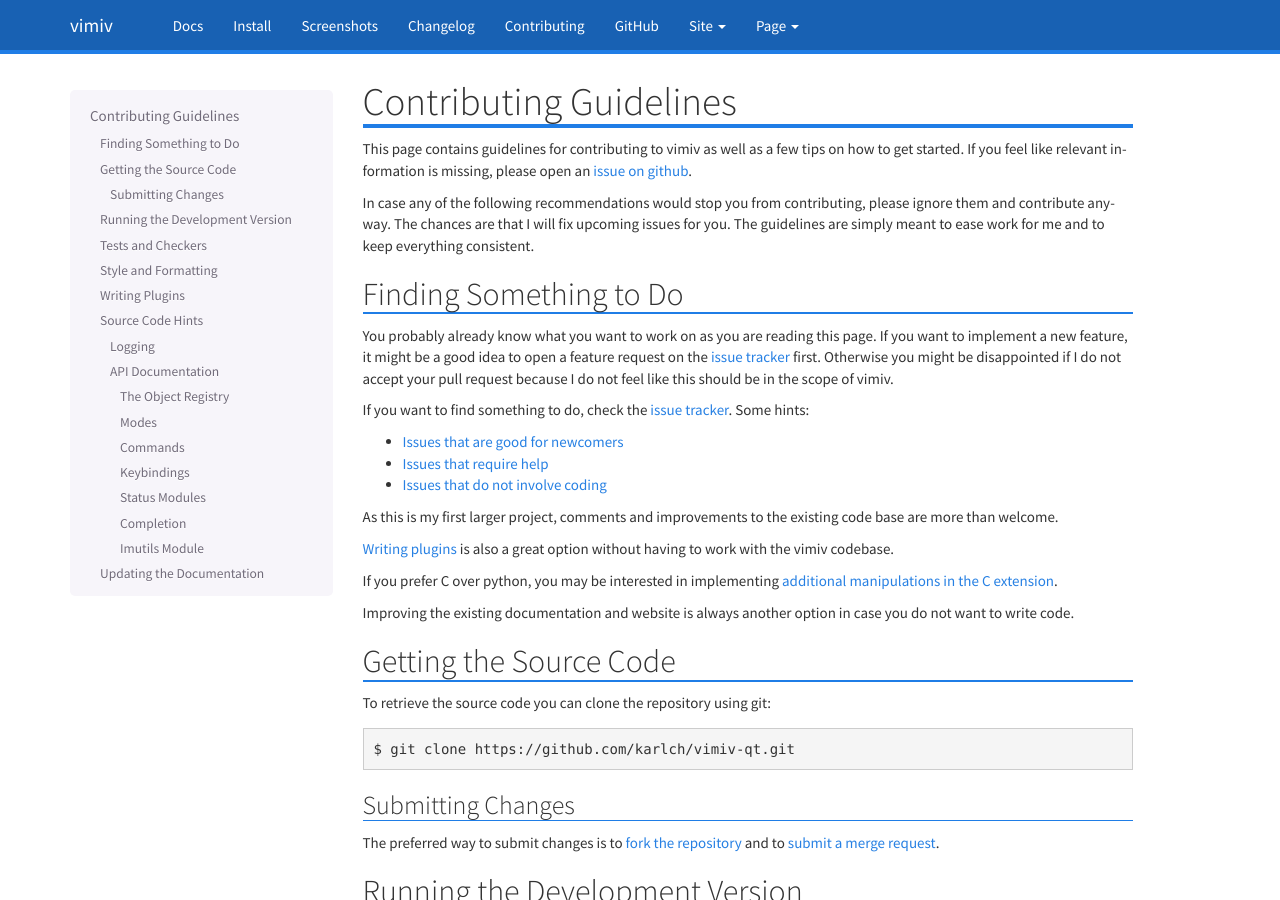
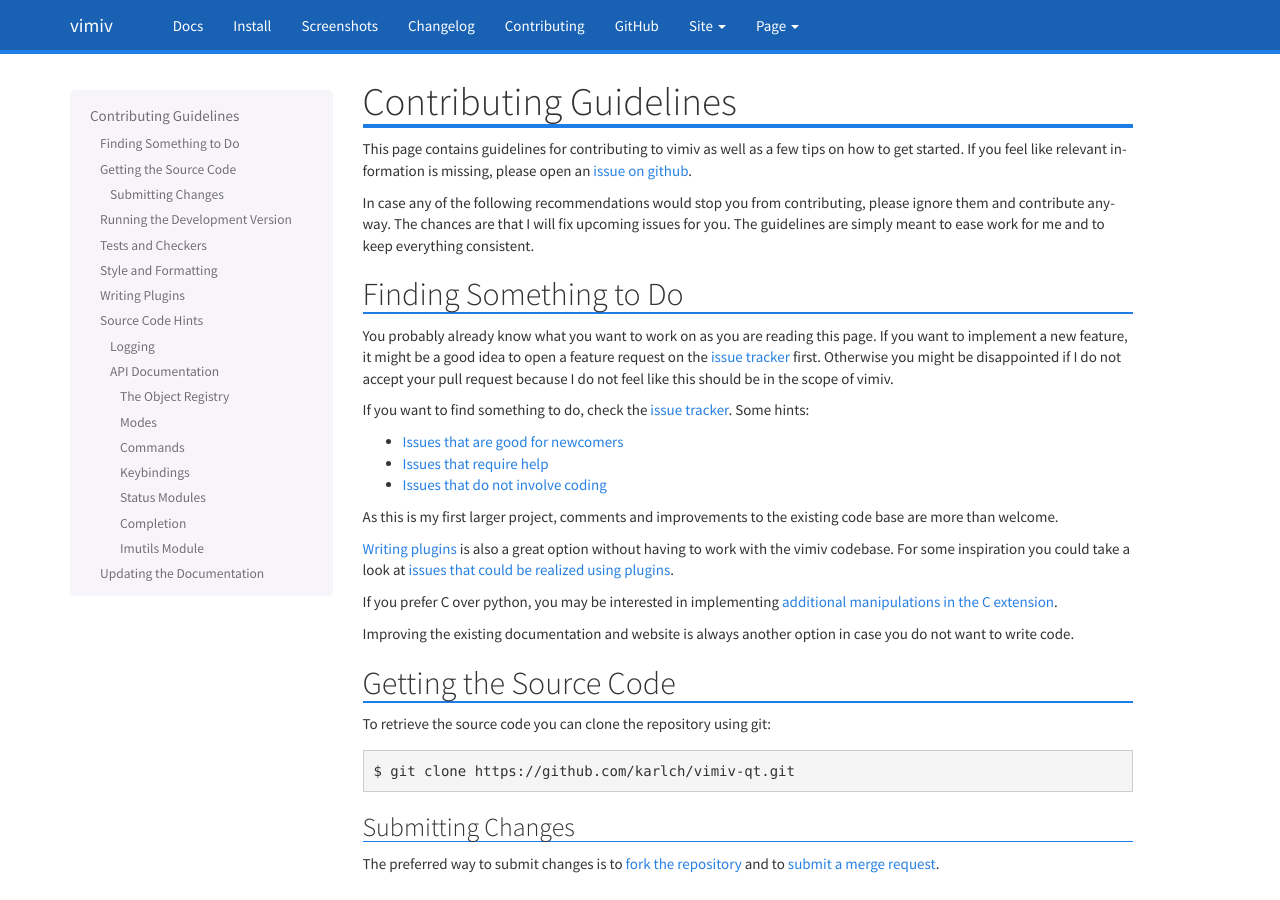
Before and after one commit to karlch/vimiv-qt, a Sphinx documentation site: the page built from docs/documentation/contributing.rst, in a window 1280 px wide and 900 px high. Built offline with Sphinx 7.4.7, drawn with Linux system fonts in a browser that asks for light colours.

Commit message:
Docs: Link plugin related issues in contributing

```diff
--- a/docs/documentation/contributing.rst
+++ b/docs/documentation/contributing.rst
@@ -34,7 +34,8 @@
 code base are more than welcome.
 
 `Writing plugins`_ is also a great option without having to work with the vimiv
-codebase.
+codebase. For some inspiration you could take a look at
+`issues that could be realized using plugins <https://github.com/karlch/vimiv-qt/issues?q=is%3Aissue+is%3Aopen+label%3Aplugin>`_.
 
 If you prefer C over python, you may be interested in implementing
 `additional manipulations in the C extension <https://github.com/karlch/vimiv-qt/issues/7>`_.
```
